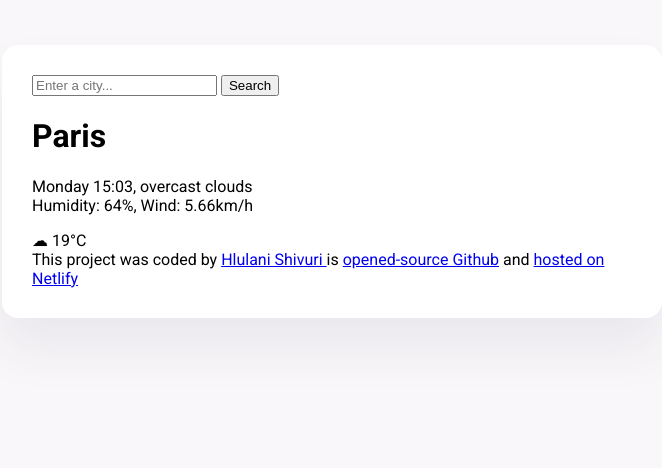
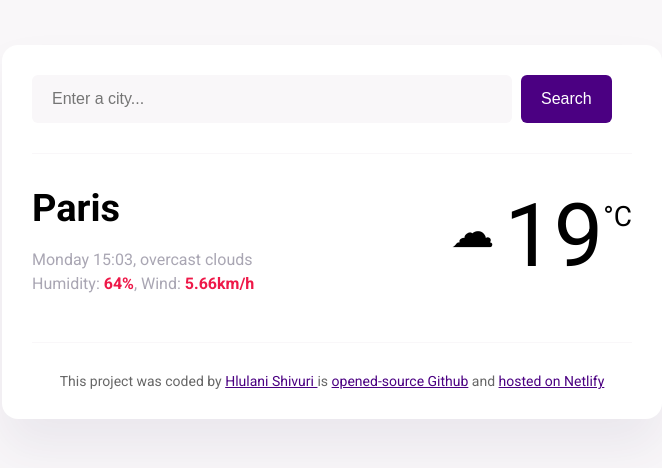
Before and after one commit to Hlulani-star/Weather, a plain HTML site: page index.html in a window 1280 px wide. Shown: the whole page, without its empty margins (308-970 px from the left). Drawn offline with Linux system fonts and the light colour scheme.

Commit message:
Added basic CSS

```diff
--- a/index.html
+++ b/index.html
@@ -12,21 +12,27 @@
   <body>
     <div class="weather-app">
       <header>
-        <form>
-          <input type="search" placeholder="Enter a city..." required />
-          <input type="submit" value="Search" />
+        <form class="search-form">
+          <input type="search" placeholder="Enter a city..." required class="search-form-input"/>
+          <input type="submit" value="Search" class="search-form-button"/>
         </form>
       </header>
       <main>
+        <div class="weather-app-data">
         <div>
-          <h1>Paris</h1>
-          <p>
+          <h1 class="weather-app-city">Paris</h1>
+          <p class="weather-app-details">
             Monday 15:03, overcast clouds
             <br />
-            Humidity: 64%, Wind: 5.66km/h
+            Humidity: <strong>64%</strong>, Wind: <strong>5.66km/h</strong>
           </p>
         </div>
-        <div>☁ 19°C</div>
+        <div class="weather-app-temperature-container">
+        <div class="weather-app-icon">☁</div>
+          <div class="weather-app-temperature">19</div>
+            <div class="weather-app-unit">°C</div>
+      </div>
+    </div>
       </main>
       <footer>
         This project was coded by
--- a/src/style.css
+++ b/src/style.css
@@ -1,6 +1,10 @@
 body {
   background-color: #f9f7f9;
 font-family: "Roboto", sans-serif;
+}
+
+a {
+  color: #4b0082;
 }
 
 .weather-app {
@@ -11,3 +15,86 @@ font-family: "Roboto", sans-serif;
   border-radius: 16px;
   padding: 30px;
 }
+
+header {
+border-bottom: 1px solid #f9f7f9;
+padding: 0 0 30px 0;
+}
+
+.search-form-input {
+  background-color: #f9f7f9;
+  border: none;
+  border-radius: 6px;
+  width: 80%;
+  font-size: 16px;
+  padding: 15px 20px;
+}
+
+.search-form-button {
+  background: #4b0082;
+  padding: 15px 20px;
+  border: none;
+  font-size: 16px;
+  margin-left: 5px;
+  border-radius: 6px;
+  color: white;
+}
+
+main {
+padding: 30px 0;
+}
+
+.weather-app-data {
+display: flex;
+justify-content: space-between;
+}
+
+.weather-app-details {
+  font-size: 16px;
+  color: rgba(39, 33, 66, 0.4);
+  line-height: 24px;
+  font_weight: 500;
+}
+
+.weather-app-details strong {
+  color: #ee1848;
+}
+
+.weather-app-icon {
+  font-size: 44px;
+  margin-top: 22px;
+}
+
+.weather-app-temperature-container {
+  display: flex;
+}
+
+.weather-app-temperature {
+  font-size: 88px;
+  margin-left: 10px;
+  font-weight: bold:
+}
+
+.weather-app-unit {
+  margin-top: 16px;
+  font-size: 28px;
+}
+
+.weather-app-city {
+  margin: 0;
+  font-size: 38px;
+  line-height: 48px;
+}
+
+.weather-app-data {
+display: flex;
+justify-content: space-between;
+}
+
+footer {
+border-top: 1px solid #f9f7f9;
+padding: 30px 0 0 0;
+text-align: center;
+font-size: 14px;
+color: rgba(0, 0, 0, 0.6);
+}
```
